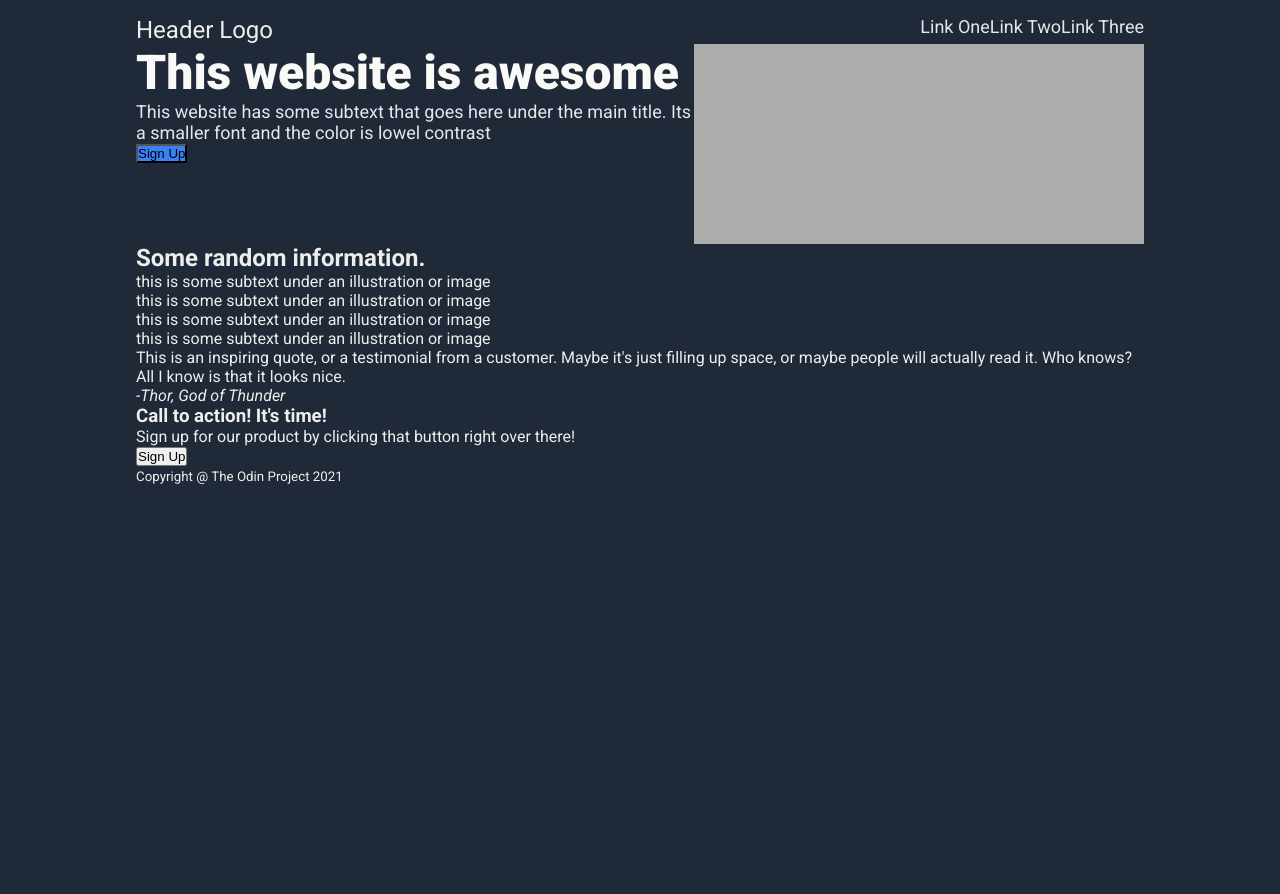
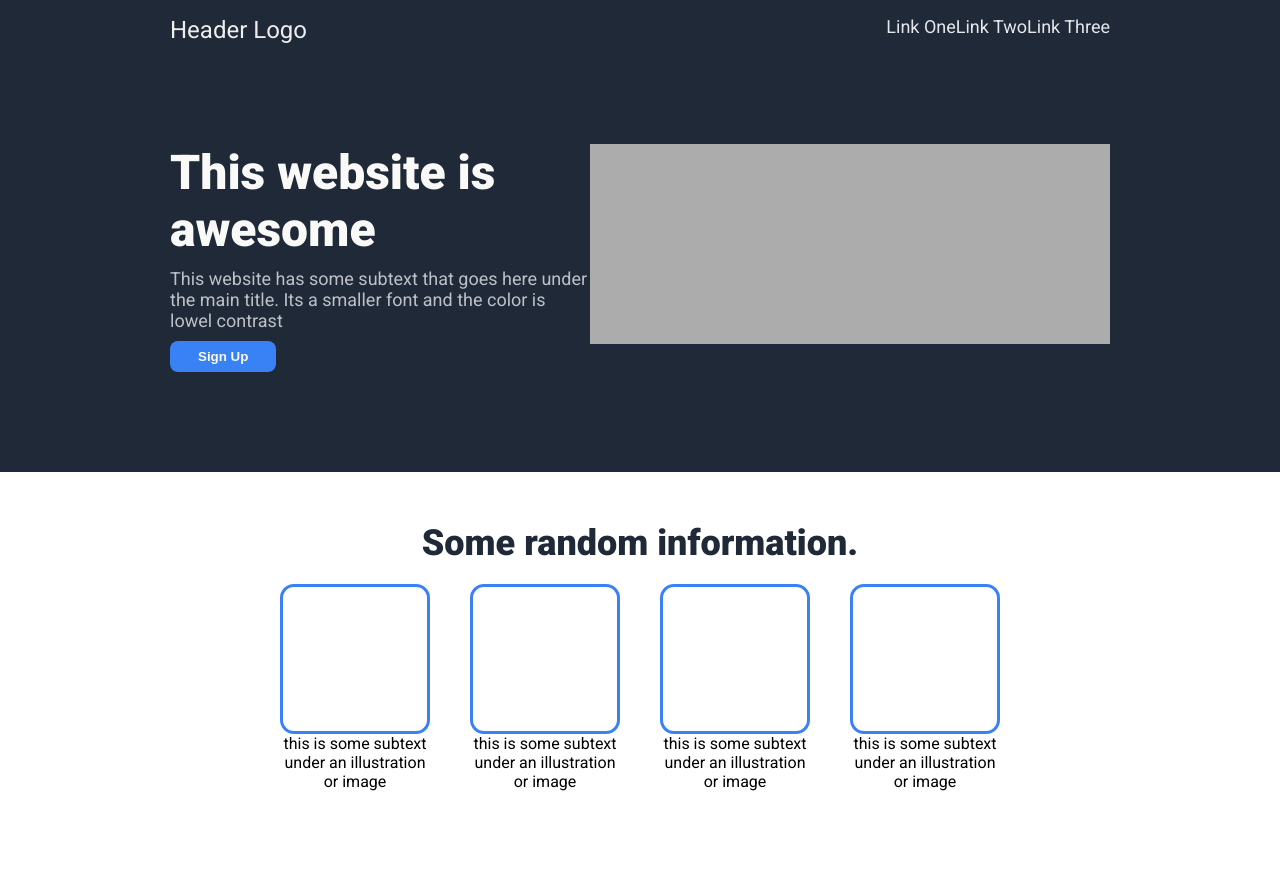
Before and after one commit to to0MuchAtOnce/fitness-tracker-page, a plain HTML site: page index.html in a window 1280 px wide. Shown: the top 894 px of the page. Before the commit the page ends 800 px from the top, so only its background shows below. Drawn offline with Linux system fonts and the light colour scheme.

Commit message:
Skeleton layout complete

```diff
--- a/index.html
+++ b/index.html
@@ -9,36 +9,44 @@
 </head>
 
 <body>
+    <main>
         <header class="header">
             <div class="logo">Header Logo</div>
-        <div class="links">
+            <ul class="links">
                 <li><a href="#" class="link">Link One</a></li>
                 <li><a href="#" class="link">Link Two</a></li>
                 <li><a href="#" class="link">Link Three</a></li>
-        </div>
+            </ul>
         </header>
-    <main>
         <section class="section-one">
-            <div class="left">
+            <div class="section-one-left">
                 <h1 class="hero-title">This website is awesome</h1>
                 <p class="hero-text">This website has some subtext that goes here under the main title. Its a smaller font and the color is lowel contrast</p>
                 <button class="signup-btn">Sign Up</button>
             </div>
-            <div class="right">
+            <div class="section-one-right">
                 <div class="img-placeholder"></div>
             </div>
         </section>
         <section class="section-two">
             <h2 class="section-title">Some random information.</h2>
-            <div class="container">
+            <div class="section-two-cards">
+                <div class="section-two-card">
                     <div class="section-two-img"></div>
                     <p class="section-two-subtext">this is some subtext under an illustration or image</p>
+                </div>
+                <div class="section-two-card">
                     <div class="section-two-img"></div>
                     <p class="section-two-subtext">this is some subtext under an illustration or image</p>
+                </div>
+                <div class="section-two-card">
                     <div class="section-two-img"></div>
                     <p class="section-two-subtext">this is some subtext under an illustration or image</p>
+                </div>
+                <div class="section-two-card">
                     <div class="section-two-img"></div>
                     <p class="section-two-subtext">this is some subtext under an illustration or image</p>
+                </div>
             </div>
         </section>
         <section class="section-three">
@@ -48,11 +56,14 @@
             <cite class="cite">-Thor, God of Thunder</cite>
         </section>
         <section class="section-four">
-            <div class="card">
+            <div class="section-four-card">
+
+                <div class="card-left">
                     <h3 class="card-title">Call to action! It's time!</h3>
                     <p class="card-text">
                         Sign up for our product by clicking that button right over there!
                     </p>
+                </div>
                 <button class="card-btn">Sign Up</button>
             </div>
         </section>
--- a/style.css
+++ b/style.css
@@ -1,4 +1,4 @@
-@import url('https://fonts.googleapis.com/css2?family=Roboto:ital,wght@0,100;0,400;0,500;0,700;0,900;1,400&family=Rubik:wght@300;400;500&display=swap');
+@import url('https://fonts.googleapis.com/css2?family=Roboto:ital,wght@1,300;0,400;0,500;0,700;0,900;1,400&family=Rubik:wght@100;300;400;500&display=swap');
 
 * {
   box-sizing: border-box;
@@ -10,14 +10,15 @@ body {
   background: #1f2937;
   color: #eee;
   font-family: 'roboto', Arial, Helvetica, sans-serif;
-  max-width: 1040px;
   margin: 0 auto;
-  padding: 16px;
 }
 
 .header {
   display: flex;
+  justify-content: center;
   justify-content: space-between;
+  margin: 16px 170px;
+  margin-bottom: 100px;
 }
 
 .logo {
@@ -40,25 +41,132 @@ li {
 
 .section-one {
   display: flex;
+  justify-content: space-between;
+  margin: 16px 170px;
+  margin-bottom: 100px;
 }
 
 .hero-title {
   color: #f9faf8;
   font-size: 48px;
   font-weight: 900;
+  max-width: 400px;
 }
 
 .hero-text {
   font-size: 18px;
   color: #e5e7eb;
+  max-width: 430px;
+  opacity: 0.8;
+  margin: 10px 0;
 }
 
 .signup-btn {
+  color: #f9faf8;
+  font-weight: 600;
   background: #3882f6;
+  padding: 8px 28px;
+  border: 0;
+  border-radius: 8px;
 }
 
 .img-placeholder {
+  flex: 1;
   background: rgb(172, 172, 172);
-  width: 450px;
+  width: 520px;
   height: 200px;
 }
+
+.section-two {
+  display: flex;
+  justify-content: center;
+  align-items: center;
+  flex-direction: column;
+  background: #fff;
+  color: #000;
+}
+
+.section-title {
+  color: #1f2937;
+  font-size: 36px;
+  font-weight: 900;
+  margin-top: 50px;
+}
+
+.section-two-cards {
+  display: flex;
+}
+
+.section-two-card {
+  margin: 20px;
+}
+
+.section-two-img {
+  border: 3px solid #3882f6;
+  border-radius: 14px;
+  width: 150px;
+  height: 150px;
+}
+
+.section-two-subtext {
+  max-width: 150px;
+  text-align: center;
+  margin-bottom: 100px;
+}
+
+.section-three {
+  display: flex;
+  justify-content: center;
+  align-items: center;
+  flex-direction: column;
+  color: #1f2937;
+  background: #e5e7eb;
+}
+
+.quote {
+  font-size: 36px;
+  font-style: italic;
+  font-weight: 300;
+  max-width: 740px;
+}
+
+.cite {
+  color: #1f2937;
+  font-size: 18px;
+  font-style: normal;
+  font-weight: 600;
+  padding-right: 30px;
+}
+
+.section-four {
+  display: flex;
+  justify-content: center;
+  align-items: center;
+  flex-direction: column;
+  background: #fff;
+  padding: 100px 0;
+}
+
+.section-four-card {
+  display: flex;
+  justify-content: space-between;
+  background: #3882f6;
+  padding: 50px 80px;
+  width: 850px;
+  border-radius: 8px;
+}
+
+.card-btn {
+  background: transparent;
+  color: #e5e7eb;
+  border: 2px solid #e5e7eb;
+  border-radius: 4px;
+  padding: 0 28px;
+}
+
+.footer {
+  display: flex;
+  justify-content: center;
+  align-items: center;
+  padding: 35px;
+}
```
Lines whose indentation alone changed are shown as unchanged.
